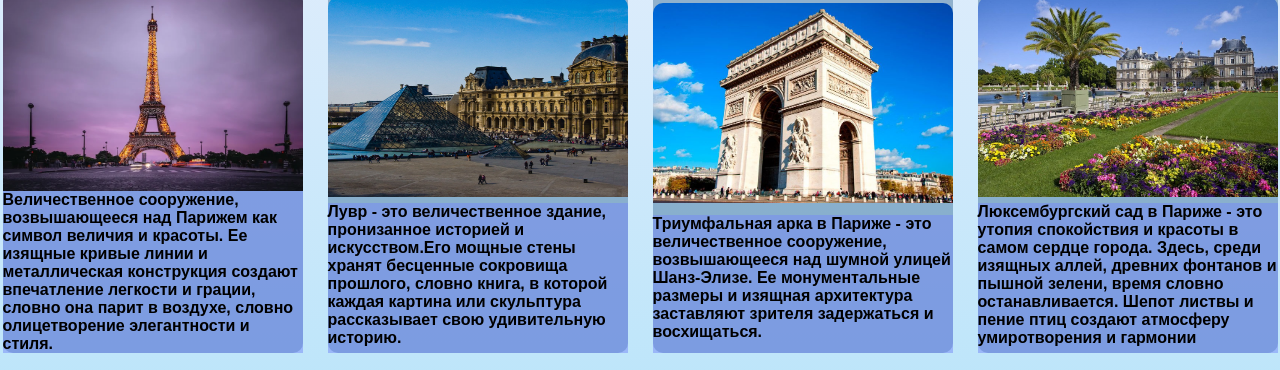
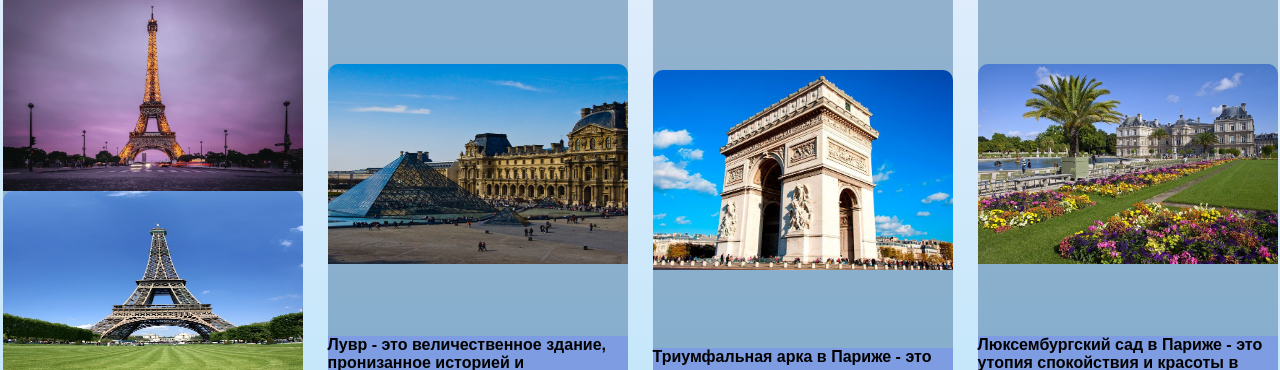
Before and after one commit to LevVanushin/Lev_repository, a plain HTML site: page index.html in a window 1280 px wide. Shown: the part 279-649 px from the top of the page. Drawn offline with Linux system fonts and the light colour scheme.

Commit message:
feat:Add a new image

```diff
--- a/index.html
+++ b/index.html
@@ -10,9 +10,11 @@
     <h1 class="caption">Красивые места в Париже, в которые стоит сходить</h1>
     <div class="container">
 
+
         <div class="place">
             <h1>Эйфелева Башня</h1>
             <img src="./images/tower.webp">
+            <img src="./images/tower2.jpg">
             <p>Величественное сооружение, возвышающееся над Парижем как символ величия и красоты. Ее изящные кривые линии и металлическая конструкция создают впечатление легкости и грации, словно она парит в воздухе, словно олицетворение элегантности и стиля. </p>
         </div>
 
```
Also changed, not shown: images/tower2.jpg (added).
